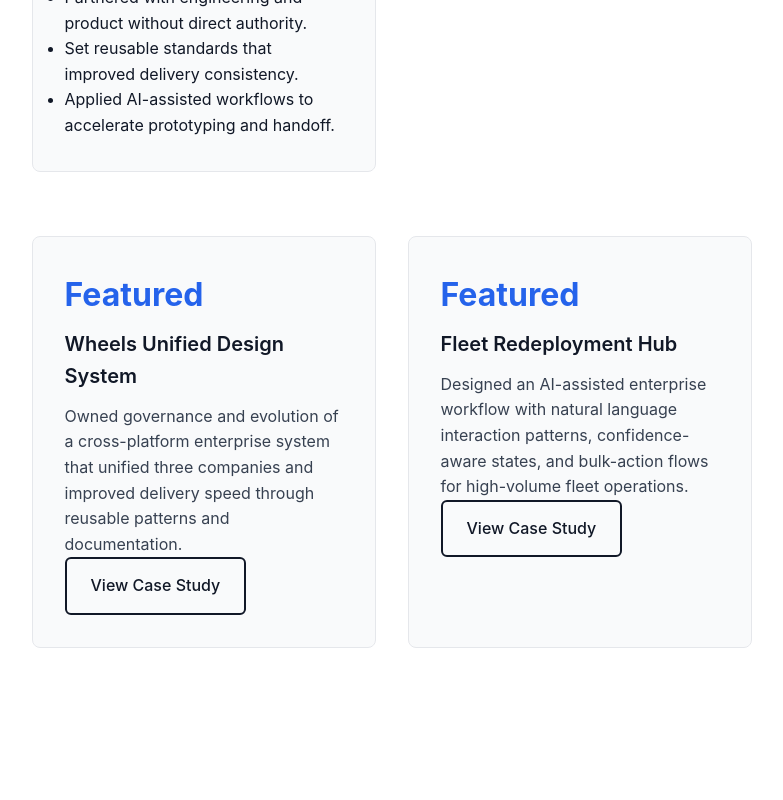
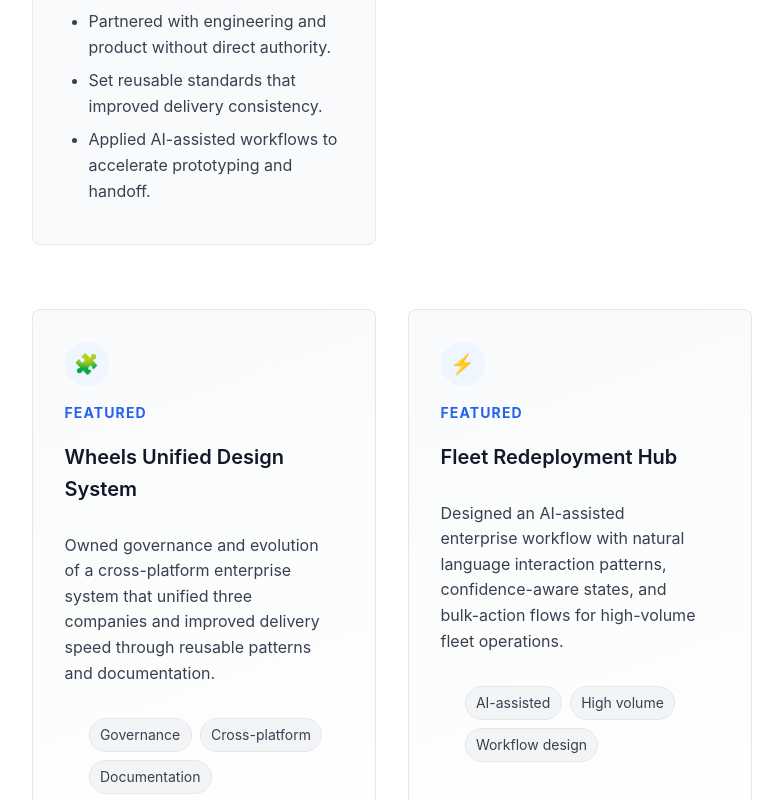
Before and after one commit to davyjonesdesign/davy-jones, a React (Create React App) app: page / in a window 1280 px wide. Shown: the part 1280-2080 px from the top of the page, without its empty margins (241-1024 px from the left). Before the commit the page ends 1992 px from the top, so only its background shows below. Built offline with nearby package versions, Linux system fonts and the light colour scheme.

Commit message:
Improve homepage featured highlight card layout

```diff
--- a/src/index.css
+++ b/src/index.css
@@ -522,6 +522,75 @@ nav {
   margin-bottom: var(--spacing-sm);
 }
 
+
+.highlight-card ul {
+  margin-top: var(--spacing-sm);
+  padding-left: var(--spacing-lg);
+}
+
+.highlight-card li {
+  color: var(--color-text-secondary);
+  margin-bottom: var(--spacing-sm);
+}
+
+.landing-highlights-featured {
+  align-items: stretch;
+}
+
+.highlight-card-featured {
+  position: relative;
+  display: flex;
+  flex-direction: column;
+  gap: var(--spacing-md);
+  background: linear-gradient(160deg, var(--color-background-secondary), var(--color-background));
+  overflow: hidden;
+}
+
+.highlight-card-featured .highlight-stat {
+  font-size: var(--font-size-sm);
+  text-transform: uppercase;
+  letter-spacing: 0.08em;
+  margin-bottom: 0;
+}
+
+.highlight-visual {
+  width: 2.75rem;
+  height: 2.75rem;
+  border-radius: 999px;
+  display: inline-flex;
+  align-items: center;
+  justify-content: center;
+  background: var(--color-active-background);
+  font-size: 1.25rem;
+}
+
+.highlight-card-featured p {
+  margin-bottom: var(--spacing-sm);
+}
+
+.highlight-tags {
+  list-style: none;
+  display: flex;
+  flex-wrap: wrap;
+  gap: var(--spacing-sm);
+  padding-left: 0;
+  margin: 0 0 var(--spacing-md);
+}
+
+.highlight-tags li {
+  margin: 0;
+  padding: 0.3rem 0.65rem;
+  border-radius: 999px;
+  background-color: var(--color-hover-background);
+  border: 1px solid var(--color-border);
+  color: var(--color-text-secondary);
+  font-size: var(--font-size-sm);
+}
+
+.highlight-card-featured .btn {
+  margin-top: auto;
+}
+
 /* ==================== ABOUT/EXPERIENCE PAGE ==================== */
 
 .about {
--- a/src/pages/Home.js
+++ b/src/pages/Home.js
@@ -54,26 +54,38 @@ const Home = () => {
         </div>
       </div>
 
-      <div className="landing-highlights">
-        <div className="highlight-card">
+      <div className="landing-highlights landing-highlights-featured">
+        <div className="highlight-card highlight-card-featured">
+          <div className="highlight-visual" aria-hidden="true">🧩</div>
           <span className="highlight-stat">Featured</span>
           <h3>Wheels Unified Design System</h3>
           <p>
             Owned governance and evolution of a cross-platform enterprise system that unified
             three companies and improved delivery speed through reusable patterns and documentation.
           </p>
+          <ul className="highlight-tags" aria-label="Project themes">
+            <li>Governance</li>
+            <li>Cross-platform</li>
+            <li>Documentation</li>
+          </ul>
           <Link to="/work/wheels" className="btn btn-secondary">
             View Case Study
           </Link>
         </div>
 
-        <div className="highlight-card">
+        <div className="highlight-card highlight-card-featured">
+          <div className="highlight-visual" aria-hidden="true">⚡</div>
           <span className="highlight-stat">Featured</span>
           <h3>Fleet Redeployment Hub</h3>
           <p>
             Designed an AI-assisted enterprise workflow with natural language interaction patterns,
             confidence-aware states, and bulk-action flows for high-volume fleet operations.
           </p>
+          <ul className="highlight-tags" aria-label="Project themes">
+            <li>AI-assisted</li>
+            <li>High volume</li>
+            <li>Workflow design</li>
+          </ul>
           <Link to="/work/fleet-redeployment" className="btn btn-secondary">
             View Case Study
           </Link>
```
